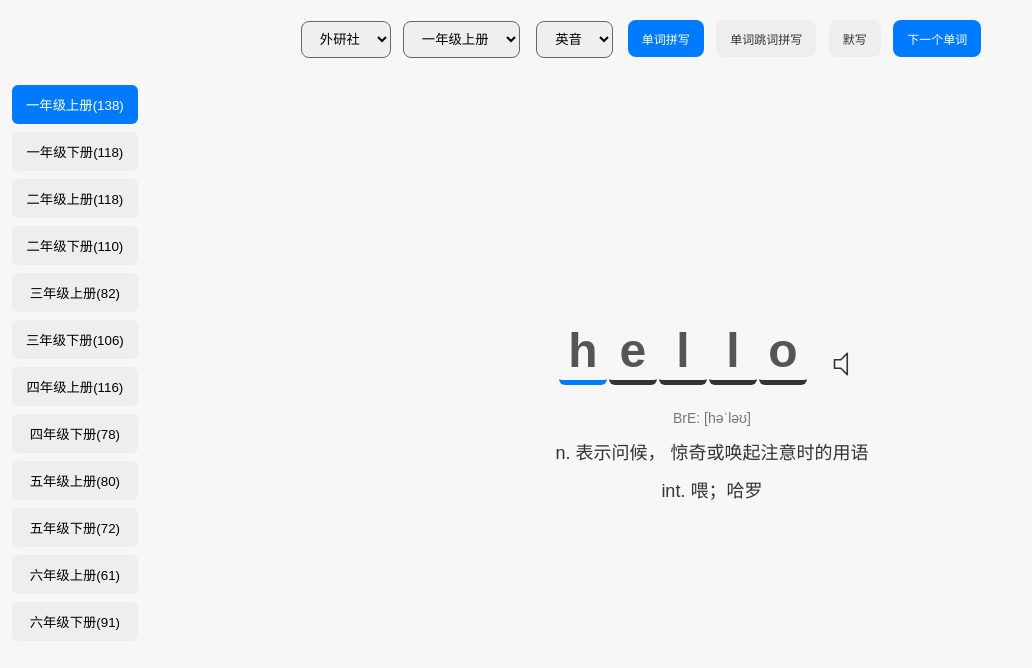
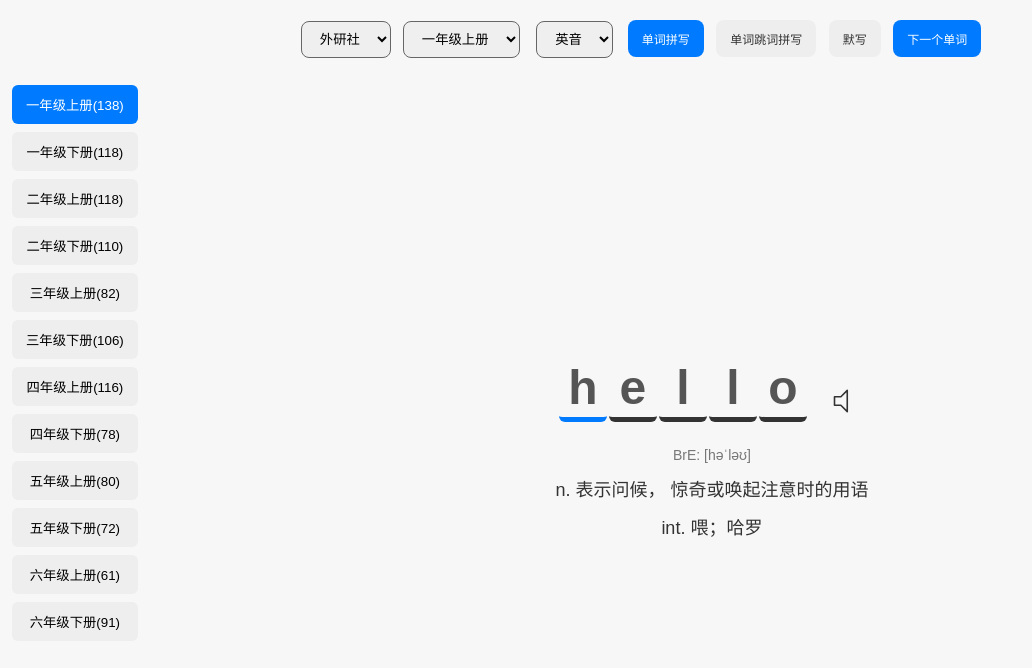
Before and after one commit to huanhuan1989/say.github.io, a website: page en-book.html in a window 1280 px wide. Shown: the whole page, without its empty margins (0-1032 px from the left). Drawn offline with Linux system fonts and the light colour scheme.

Commit message:
style: en-book

```diff
--- a/en-book.html
+++ b/en-book.html
@@ -65,7 +65,7 @@
       color:#fff;
     }
     .mainContainer {
-      margin: auto 12px;
+      margin: 20% 12px auto 12px;
       flex: 1;
       font-size: 0;
     }
```
